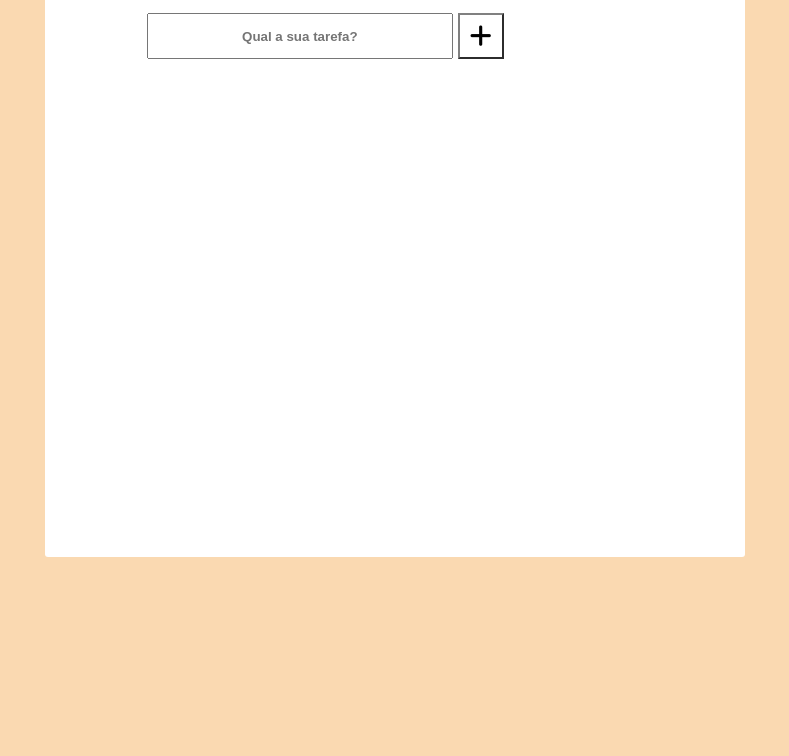
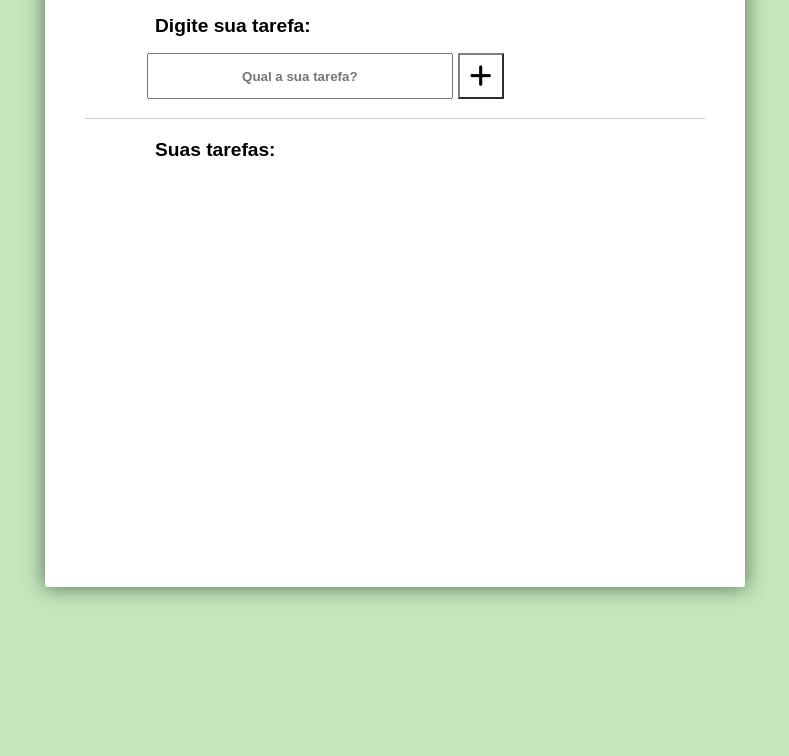
Before and after one commit to joaogabrielenes/listaDeTarefas, a plain HTML site: page index.html in a window 1280 px wide. Shown: the part 193-949 px from the top of the page, without its empty margins (245-1034 px from the left). Before the commit the page ends 919 px from the top, so only its background shows below. Drawn offline with Linux system fonts and the light colour scheme.

Commit message:
LayoutAtualização

```diff
--- a/css/style.css
+++ b/css/style.css
@@ -1,20 +1,17 @@
 @charset "UTF-8";
-
-
-
-
-
-
 
 
 #container{
     width: 700px;
-    height: 700px;
+    height: 730px;
     background-color: #fff;
     margin: 0 auto;
     margin-top: 50px;
     border-radius: 3px;
     margin-bottom: 169px;
+    box-shadow: 0px 0px 20px 1px rgba(0, 0, 0, 0.5);
+    overflow: auto;
+
 }
 
 
@@ -23,7 +20,7 @@ body{
     margin: 0;
     padding: 0;
     font-family: Arial, Helvetica, sans-serif;
-    background-color: rgb(250, 217, 177);
+    background-color:#C3E6BC;
 }
 
 
@@ -42,6 +39,13 @@ h1{
 h2{
     font-size: 1.2em;
     padding-left: 70px;
+}
+
+h3{
+    border-top: 1px solid #CCC;
+    font-size: 1.2em;
+    padding-left: 70px;
+    padding-top: 20px;
 }
 
 header{
@@ -82,28 +86,30 @@ button.add{
 }
 
 button.add:hover{
-    background-color: #171c21;
+    background-color: #98E68F;
     color: white;
 }
 
 main{
+
     display: flex;
     flex-flow: row wrap;
     width: 80%;
     margin: auto;
     /* border: 1px solid blue; */
-    padding-top: 40px;
+
 }
 
 .item{
+
     display: flex;
     flex-flow: row wrap;
     justify-content: center;
     align-items: center;
     background: white;
     height: 50px;
-    width: 500px;
-    box-shadow: 0px 0px 13px rgb(201, 201, 201);
+    width: 430px;
+    box-shadow: 0px 0px 2.6px rgba(0, 0, 0, 0.5);
     margin-bottom: 2%;
     cursor: pointer;
 }
@@ -120,7 +126,8 @@ main{
 .itemIcone{
     flex: 0.5%;
     text-align: center;
-    font-size: 2rem;
+    font-size: 1.8rem;
+
 }
 .itemNome{
     flex: 20%;
@@ -129,6 +136,7 @@ main{
 }
 
 .itemBotao{
+    text-align: end;
     flex: 10%;
 }
 
@@ -145,20 +153,32 @@ main{
 }
 
 .delete:hover{
-    background-color: #171c21;
+    background-color: #FF5147;
     color: white;
+    transition:  0.17s;
 }
 
 .fa-check-circle{
     color: rgba(99, 98, 98, 0.74);
 }
 
-:root{
-    --white: aliceblue;
-    --dark: #171c21;
-}
 
-[data-theme="dark"]{
-    --white: #171c21;
-    --dark: aliceblue;
-}
+::-webkit-scrollbar {
+    width: 10px; /* largura da barra */
+  }
+
+  /* Estilos do trilho */
+  ::-webkit-scrollbar-track {
+    background: #f1f1f1; /* cor de fundo */
+  }
+
+  /* Estilos do botão do indicador */
+  ::-webkit-scrollbar-thumb {
+    background: #888; /* cor do indicador */
+    border-radius: 5px; /* borda do indicador */
+  }
+
+  /* Estilos do botão do indicador quando houver hover */
+  ::-webkit-scrollbar-thumb:hover {
+    background: #555; /* cor do indicador em hover */
+  }
--- a/index.html
+++ b/index.html
@@ -11,19 +11,19 @@
 
     <div id="container">
         <div id="teste">
-            <h1>To-do List</h1>
+            <h1>To-do List <i class="fa-regular fa-note-sticky"></i> </h1>
             <h2>Digite sua tarefa:</h2>
             <header>
-                <input class="listaDeTarefas" maxlength="40" id="inputTarefa" type="text" placeholder="Qual a sua tarefa?">
+                <input class="listaDeTarefas" maxlength="30" id="inputTarefa" type="text" placeholder="Qual a sua tarefa?">
                 <button onclick="addTarefa()" id="btn-add" class="add"> <i class="fa-solid fa-plus"></i> </button>
             </header>
+            <h3>Suas tarefas:</h3>
                 <main id="areaLista">
                 </main>
+
+
         </div>
     </div>
-
-
-
 
     <script src="js/index.js"></script>
 </body>
```
Also changed, not shown: js/index.js (line endings or trailing spaces).
